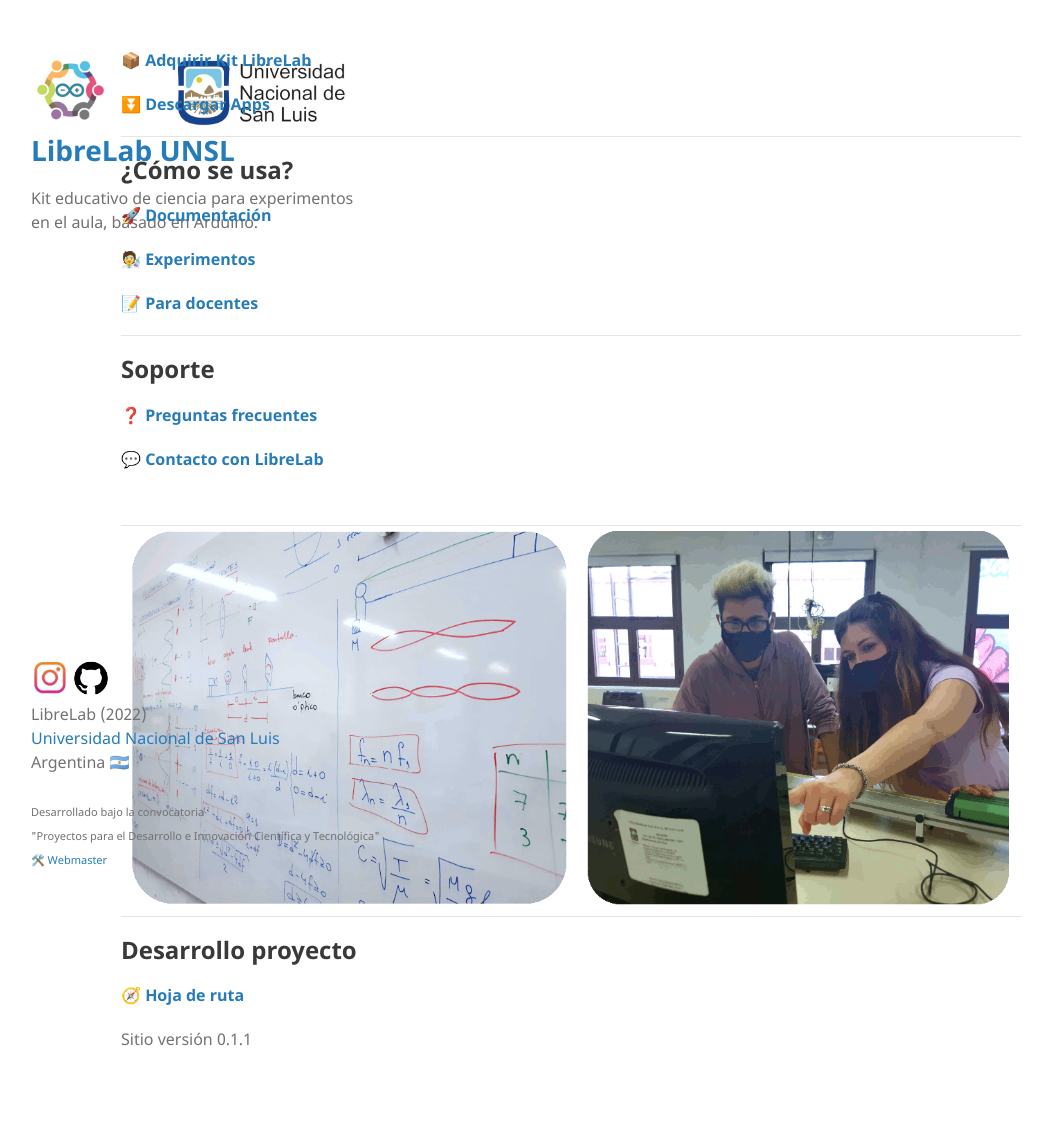
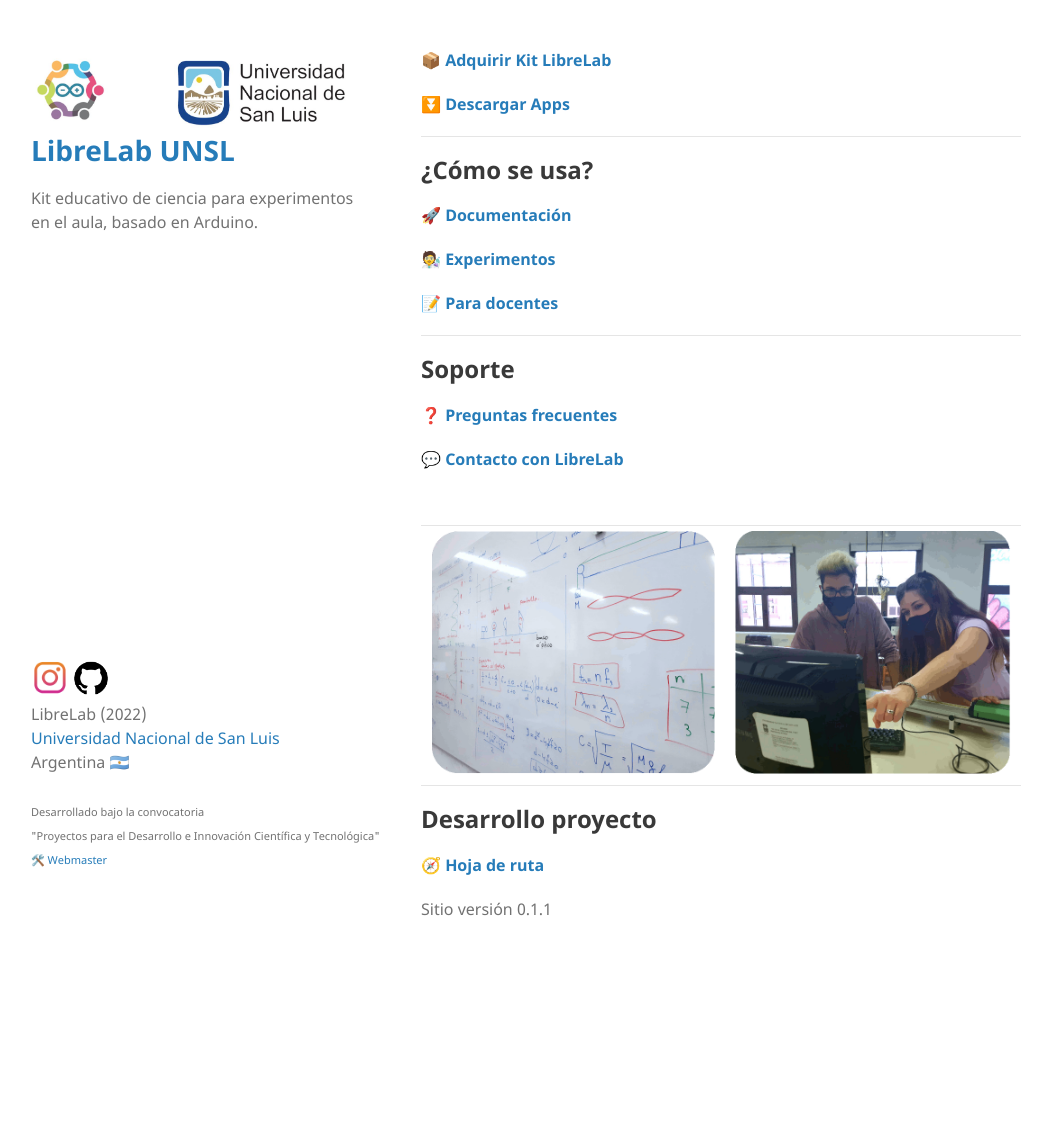
Before and after one commit to labunsl/labunsl.github.io, a Jekyll site: the page built from index.md, in a window 1280 px wide. Shown: the whole page, without its empty margins (19-1071 px from the left). Built offline with Jekyll 4.4.1, drawn with Linux system fonts in a browser that asks for light colours; after the commit the page ends 991 px from its top, so only the background shows below that.

Commit message:
Update jekyll-theme-minimal.scss

```diff
--- a/_sass/jekyll-theme-minimal.scss
+++ b/_sass/jekyll-theme-minimal.scss
@@ -123,7 +123,6 @@ header {
   float:left;
   position:fixed;
   left:50px;
-  padding-right:330px;
   -webkit-font-smoothing:subpixel-antialiased;
 }
 
@@ -193,6 +192,7 @@ section {
   position:relative;
   right:50px;
   padding-bottom:50px;
+  margin-left:300px;
 
  }
 
```
